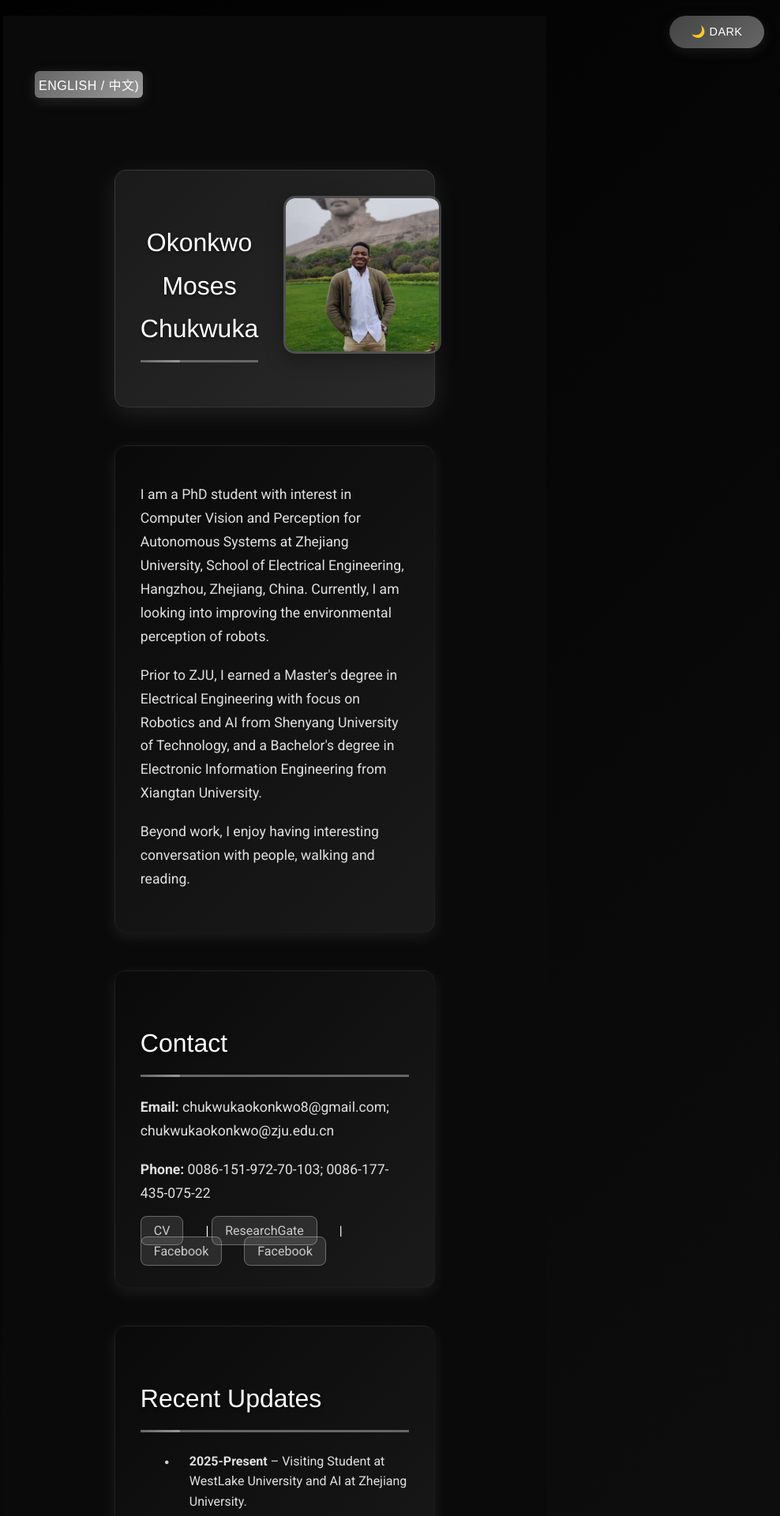
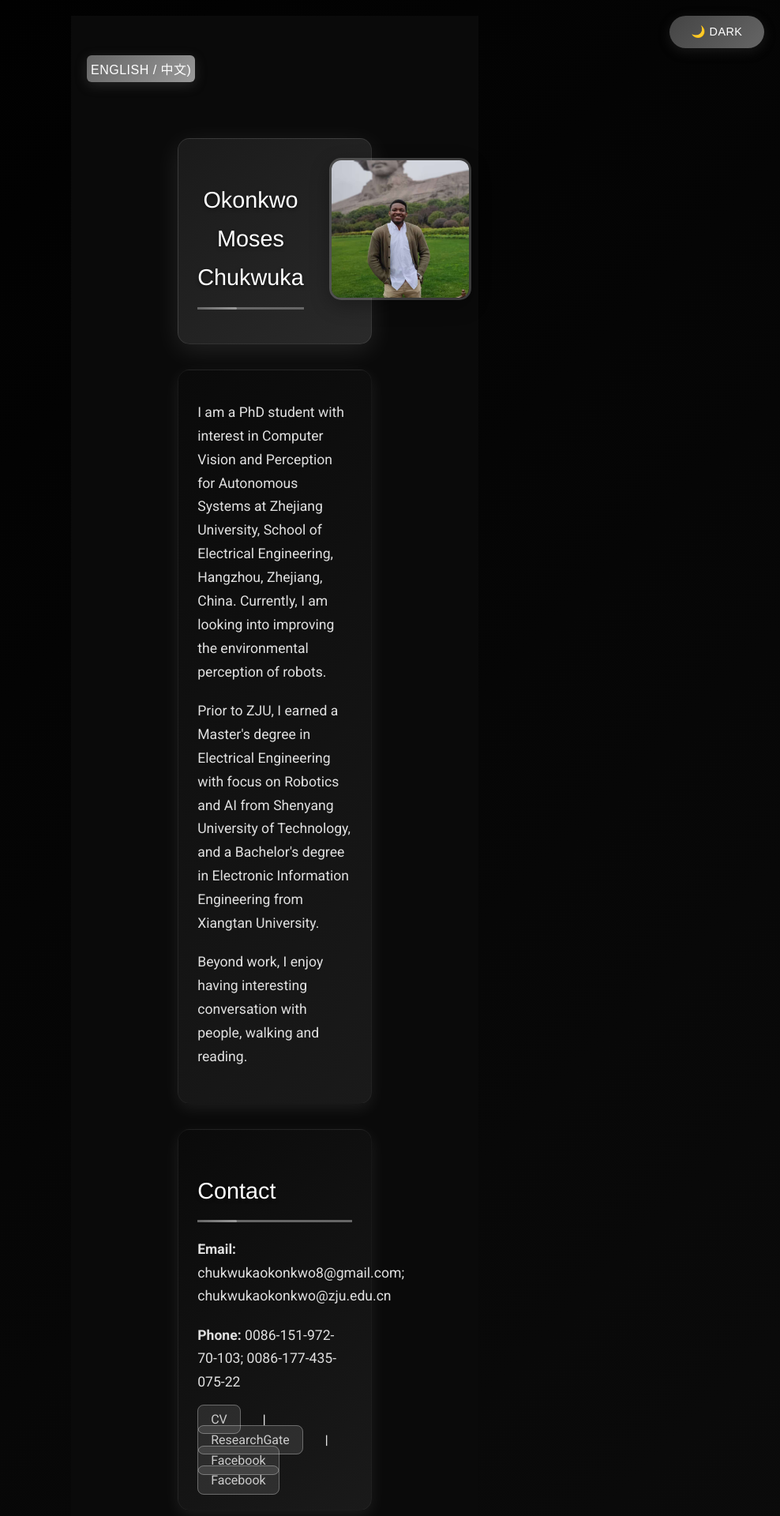
Before and after one commit to MosesChuka/MosesChuka.github.io, a Jekyll site: the page built from index.md, in a window 1280 px wide. Shown: the top 1920 px of the page at 79% size, without its empty margins (292-1280 px from the left). Built offline with Jekyll 4.4.1, drawn with Linux system fonts in a browser that asks for light colours; our own code applies the rules of GitHub Pages for plain Markdown files.

Commit message:
Adjusted container width

```diff
--- a/static/css/styles.css
+++ b/static/css/styles.css
@@ -21,10 +21,10 @@ body.light-mode {
 }
 
 .container {
-  width: 80%;
-  max-width: 1200px;
+  width: 60%;
+  max-width: 900px;
   margin: 0 auto;
-  padding: 40px;
+  padding: 20px;
   background-color: #0a0a0a;
   transition: all 0.3s ease;
 }
@@ -39,8 +39,8 @@ body.light-mode .container {
   flex-direction: column;
   align-items: center;
   text-align: center;
-  margin-bottom: 3rem;
-  padding: 2rem;
+  margin-bottom: 2rem;
+  padding: 1.5rem;
   background: linear-gradient(135deg, #1a1a1a 0%, #2a2a2a 100%);
   border-radius: 15px;
   box-shadow: 0 8px 32px rgba(255, 255, 255, 0.1);
@@ -55,7 +55,7 @@ body.light-mode .header {
 }
 
 .header h1 {
-  font-size: 2.5rem;
+  font-size: 2.2rem;
   font-weight: 300;
   color: #ffffff;
   margin-bottom: 1rem;
@@ -70,7 +70,7 @@ body.light-mode .header h1 {
 
 .profile-img {
   width: 100%;
-  max-width: 200px;
+  max-width: 180px;
   height: auto;
   border-radius: 15px;
   margin-top: 1rem;
@@ -86,8 +86,8 @@ body.light-mode .header h1 {
 
 /* Sections */
 section {
-  margin-bottom: 3rem;
-  padding: 2rem;
+  margin-bottom: 2rem;
+  padding: 1.5rem;
   background: linear-gradient(135deg, #0a0a0a 0%, #1a1a1a 100%);
   border-radius: 15px;
   box-shadow: 0 6px 20px rgba(255, 255, 255, 0.08);
@@ -102,10 +102,10 @@ body.light-mode section {
 }
 
 h2 {
-  font-size: 1.8rem;
+  font-size: 1.6rem;
   font-weight: 300;
   color: #ffffff;
-  margin-bottom: 1.5rem;
+  margin-bottom: 1.2rem;
   border-bottom: 3px solid #666666;
   padding-bottom: 0.8rem;
   text-shadow: 0 2px 4px rgba(0, 0, 0, 0.5);
@@ -164,9 +164,9 @@ body.light-mode p {
 .research-item, .work-item, .education-item, .project-item {
   display: flex;
   flex-direction: column;
-  margin-bottom: 2.5rem;
+  margin-bottom: 1.5rem;
   background: linear-gradient(135deg, #1a1a1a 0%, #2a2a2a 100%);
-  padding: 2rem;
+  padding: 1.5rem;
   border-radius: 12px;
   box-shadow: 0 8px 25px rgba(255, 255, 255, 0.1);
   border: 1px solid rgba(255, 255, 255, 0.1);
@@ -275,8 +275,8 @@ footer {
   text-align: center;
   font-size: 0.9rem;
   color: #cccccc;
-  margin-top: 3rem;
-  padding: 2rem;
+  margin-top: 2rem;
+  padding: 1.5rem;
   border-top: 2px solid #666666;
   background: linear-gradient(135deg, #0a0a0a 0%, #1a1a1a 100%);
   border-radius: 15px;
@@ -367,6 +367,11 @@ body.light-mode .theme-toggle:hover {
 
 /* Responsive Design */
 @media (min-width: 768px) {
+  .container {
+    width: 60%;
+    padding: 20px;
+  }
+
   .header {
     flex-direction: row;
     justify-content: space-between;
@@ -374,7 +379,7 @@ body.light-mode .theme-toggle:hover {
   }
 
   .header h1 {
-    font-size: 3rem;
+    font-size: 2.5rem;
   }
 
   .profile-img {
@@ -398,7 +403,7 @@ body.light-mode .theme-toggle:hover {
   }
 
   h2 {
-    font-size: 2rem;
+    font-size: 1.8rem;
   }
 
   p {
@@ -406,9 +411,16 @@ body.light-mode .theme-toggle:hover {
   }
 }
 
+@media (max-width: 768px) {
+  .container {
+    width: 85%;
+    padding: 15px;
+  }
+}
+
 @media (max-width: 480px) {
   .container {
-    width: 80%;
+    width: 90%;
     padding: 15px;
   }
 
```
